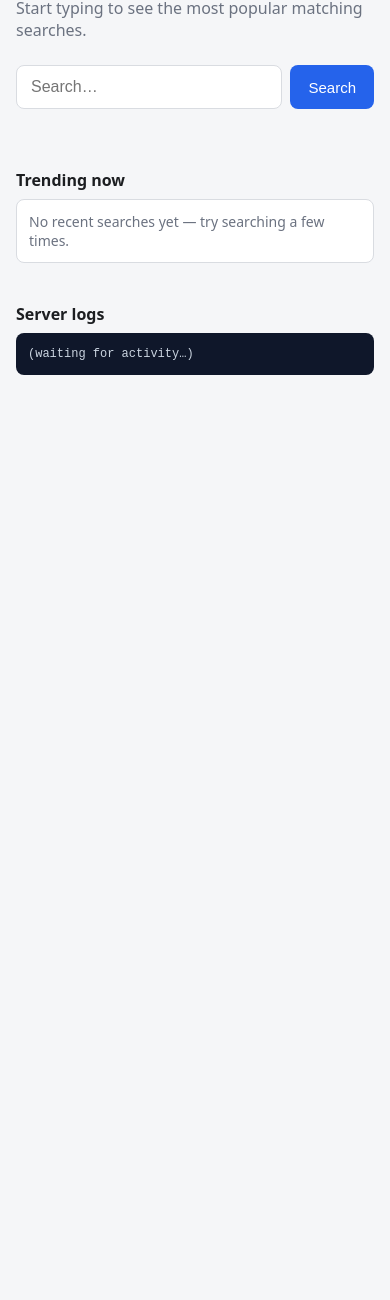
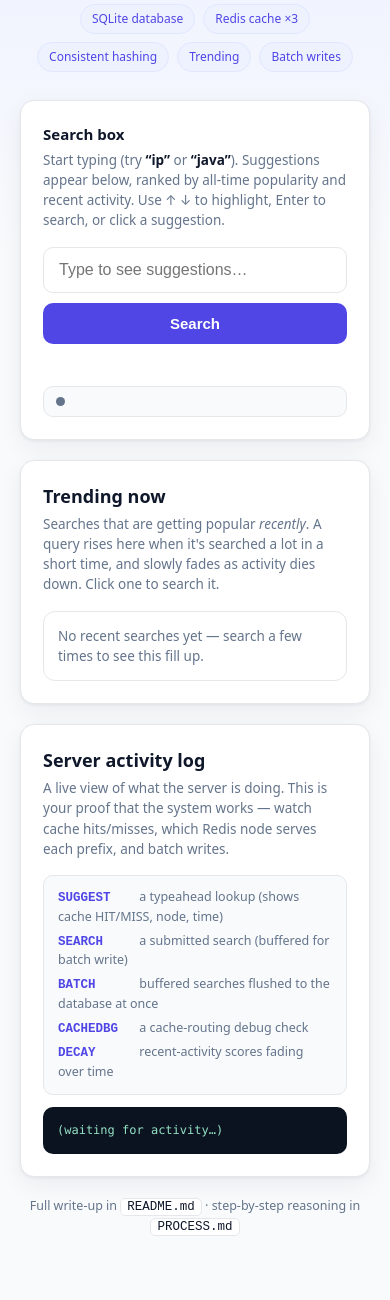
Before and after one commit to Divii2205/TypeAhead-System, a website: page public/index.html in a window 390 px wide. Shown: the part 93-1393 px from the top of the page. Before the commit the page ends 844 px from the top, so only its background shows below. Drawn offline with Linux system fonts and the light colour scheme; no server answers.

Commit message:
Redesign UI for clarity and fix startup cache health check
- public/: modern card-based layout with clear labels and plain-English
  descriptions for every section (search, trending, activity log), a tech-stack
  legend, a log-tag legend, and a live 'Cache HIT/MISS + node + time' indicator
  so the caching behaviour is visible. Responsive for small screens.
- server/cache.js: pingAll() now waits for each Redis connection to be ready
  before pinging, fixing a false 'nodes down' message at startup.
- Verified: assets serve 200, MISS then HIT on repeat lookups, startup reports
  all 3 nodes up.

```diff
--- a/public/index.html
+++ b/public/index.html
@@ -7,48 +7,92 @@
   <link rel="stylesheet" href="style.css" />
 </head>
 <body>
-  <main class="app">
+  <div class="page">
+
+    <!-- ===== Header ===== -->
+    <header class="hero">
       <h1>Search Typeahead</h1>
-    <p class="subtitle">Start typing to see the most popular matching searches.</p>
+      <div class="stack-pills" aria-label="Technology used">
+        <span class="pill">SQLite database</span>
+        <span class="pill">Redis cache ×3</span>
+        <span class="pill">Consistent hashing</span>
+        <span class="pill">Trending</span>
+        <span class="pill">Batch writes</span>
+      </div>
+    </header>
 
-    <!-- Search box + the suggestions dropdown that hangs below it -->
+    <!-- ===== Search card ===== -->
+    <section class="card">
+      <label class="field-label" for="search-input">Search box</label>
+      <p class="field-help">
+        Start typing (try <strong>“ip”</strong> or <strong>“java”</strong>). Suggestions appear
+        below, ranked by all-time popularity and recent activity. Use ↑ ↓ to highlight, Enter to
+        search, or click a suggestion.
+      </p>
+
       <div class="search-area">
         <div class="search-row">
-        <!-- autocomplete="off" stops the browser's own dropdown from covering ours -->
           <input
             id="search-input"
             type="text"
-          placeholder="Search…"
+            placeholder="Type to see suggestions…"
             autocomplete="off"
             aria-label="Search"
           />
           <button id="search-button" type="button">Search</button>
         </div>
 
-      <!-- Suggestions appear here. Hidden until there is something to show. -->
+        <!-- Suggestions dropdown -->
         <ul id="suggestions" class="suggestions" hidden></ul>
 
-      <!-- Small status line for loading / error / "no results" messages -->
+        <!-- Status line: loading / error / no-results -->
         <div id="status" class="status" role="status"></div>
       </div>
 
-    <!-- The dummy search response (filled in Step 3) -->
+      <!-- Live "behind the scenes" indicator for the most recent lookup -->
+      <div id="lookup-info" class="lookup-info" hidden>
+        <span class="lookup-dot"></span>
+        <span id="lookup-text"></span>
+      </div>
+
+      <!-- The dummy search response shown after you submit a search -->
       <div id="response" class="response" hidden></div>
+    </section>
 
-    <!-- Trending searches: queries with the most recent activity -->
-    <section class="trending">
-      <h2>Trending now</h2>
+    <!-- ===== Trending card ===== -->
+    <section class="card">
+      <h2 class="card-title">Trending now</h2>
+      <p class="field-help">
+        Searches that are getting popular <em>recently</em>. A query rises here when it's searched
+        a lot in a short time, and slowly fades as activity dies down. Click one to search it.
+      </p>
       <ol id="trending" class="trending-list">
-        <li class="trending-empty">No recent searches yet — try searching a few times.</li>
+        <li class="empty-row">No recent searches yet — search a few times to see this fill up.</li>
       </ol>
     </section>
 
-    <!-- Live server logs (proof of what the system is doing) -->
-    <section class="logs">
-      <h2>Server logs</h2>
+    <!-- ===== Activity log card ===== -->
+    <section class="card">
+      <h2 class="card-title">Server activity log</h2>
+      <p class="field-help">
+        A live view of what the server is doing. This is your proof that the system works — watch
+        cache hits/misses, which Redis node serves each prefix, and batch writes.
+      </p>
+      <ul class="legend">
+        <li><code>SUGGEST</code> a typeahead lookup (shows cache HIT/MISS, node, time)</li>
+        <li><code>SEARCH</code> a submitted search (buffered for batch write)</li>
+        <li><code>BATCH</code> buffered searches flushed to the database at once</li>
+        <li><code>CACHEDBG</code> a cache-routing debug check</li>
+        <li><code>DECAY</code> recent-activity scores fading over time</li>
+      </ul>
       <pre id="logs" class="logs-box">(waiting for activity…)</pre>
     </section>
-  </main>
+
+    <footer class="foot">
+      Full write-up in <code>README.md</code> · step-by-step reasoning in <code>PROCESS.md</code>
+    </footer>
+
+  </div>
 
   <script src="app.js"></script>
 </body>
--- a/public/style.css
+++ b/public/style.css
@@ -1,90 +1,169 @@
-/* style.css — simple, clean styling for the typeahead UI. */
+/* style.css — modern, clean, simple styling for the typeahead UI. */
 
 :root {
-  --bg: #f5f6f8;
+  --bg-1: #eef2ff;
+  --bg-2: #f8fafc;
   --card: #ffffff;
-  --border: #d9dce1;
-  --text: #1c1e21;
-  --muted: #6b7280;
-  --accent: #2563eb;
-  --accent-soft: #e8f0fe;
+  --border: #e5e7eb;
+  --text: #0f172a;
+  --muted: #64748b;
+  --accent: #4f46e5;
+  --accent-hover: #4338ca;
+  --accent-soft: #eef2ff;
+  --success: #059669;
+  --success-soft: #ecfdf5;
+  --warn: #b45309;
+  --warn-soft: #fffbeb;
+  --shadow: 0 1px 3px rgba(15, 23, 42, 0.06), 0 8px 24px rgba(15, 23, 42, 0.06);
+  --radius: 14px;
 }
 
 * {
   box-sizing: border-box;
 }
 
+html {
+  -webkit-text-size-adjust: 100%;
+}
+
 body {
   margin: 0;
-  font-family: system-ui, -apple-system, Segoe UI, Roboto, Helvetica, Arial, sans-serif;
-  background: var(--bg);
+  font-family: ui-sans-serif, system-ui, -apple-system, "Segoe UI", Roboto, Helvetica, Arial,
+    sans-serif;
+  color: var(--text);
+  background: linear-gradient(180deg, var(--bg-1) 0%, var(--bg-2) 340px);
+  min-height: 100vh;
+  line-height: 1.5;
+}
+
+.page {
+  max-width: 680px;
+  margin: 0 auto;
+  padding: 40px 20px 64px;
+}
+
+/* ===== Header ===== */
+.hero {
+  text-align: center;
+  margin-bottom: 28px;
+}
+
+.hero h1 {
+  margin: 0 0 8px;
+  font-size: 32px;
+  font-weight: 700;
+  letter-spacing: -0.02em;
+}
+
+.hero-sub {
+  margin: 0 auto;
+  max-width: 520px;
+  color: var(--muted);
+  font-size: 15px;
+}
+
+.stack-pills {
+  display: flex;
+  flex-wrap: wrap;
+  gap: 8px;
+  justify-content: center;
+  margin-top: 18px;
+}
+
+.pill {
+  font-size: 12px;
+  font-weight: 500;
+  color: var(--accent);
+  background: var(--accent-soft);
+  border: 1px solid #e0e7ff;
+  padding: 5px 11px;
+  border-radius: 999px;
+}
+
+/* ===== Cards ===== */
+.card {
+  background: var(--card);
+  border: 1px solid var(--border);
+  border-radius: var(--radius);
+  box-shadow: var(--shadow);
+  padding: 22px;
+  margin-bottom: 20px;
+}
+
+.card-title {
+  margin: 0 0 4px;
+  font-size: 18px;
+  font-weight: 650;
+}
+
+.field-label {
+  display: block;
+  font-size: 15px;
+  font-weight: 650;
+  margin-bottom: 4px;
+}
+
+.field-help {
+  margin: 0 0 16px;
+  color: var(--muted);
+  font-size: 13.5px;
+}
+
+.field-help strong {
   color: var(--text);
 }
 
-.app {
-  max-width: 640px;
-  margin: 48px auto;
-  padding: 0 16px;
-}
-
-h1 {
-  margin: 0 0 4px;
-  font-size: 28px;
-}
-
-.subtitle {
-  margin: 0 0 24px;
-  color: var(--muted);
-}
-
-/* --- Search box + dropdown --------------------------------------------------- */
+/* ===== Search box + dropdown ===== */
 .search-area {
-  position: relative; /* so the dropdown can sit right under the input */
+  position: relative;
 }
 
 .search-row {
   display: flex;
-  gap: 8px;
+  gap: 10px;
 }
 
 #search-input {
   flex: 1;
-  padding: 12px 14px;
+  padding: 13px 15px;
   font-size: 16px;
-  border: 1px solid var(--border);
-  border-radius: 8px;
-  background: var(--card);
+  border: 1.5px solid var(--border);
+  border-radius: 10px;
+  background: #fff;
   outline: none;
+  transition: border-color 0.15s, box-shadow 0.15s;
 }
 
 #search-input:focus {
   border-color: var(--accent);
-  box-shadow: 0 0 0 3px var(--accent-soft);
+  box-shadow: 0 0 0 4px var(--accent-soft);
 }
 
 #search-button {
-  padding: 0 18px;
+  padding: 0 22px;
   font-size: 15px;
+  font-weight: 600;
   color: #fff;
   background: var(--accent);
   border: none;
-  border-radius: 8px;
+  border-radius: 10px;
   cursor: pointer;
+  transition: background 0.15s;
 }
 
 #search-button:hover {
-  background: #1d4ed8;
+  background: var(--accent-hover);
 }
 
-/* The dropdown list of suggestions */
+/* Suggestions dropdown */
 .suggestions {
   list-style: none;
-  margin: 6px 0 0;
-  padding: 4px;
-  background: var(--card);
+  margin: 8px 0 0;
+  padding: 6px;
+  background: #fff;
   border: 1px solid var(--border);
-  border-radius: 8px;
-  box-shadow: 0 6px 18px rgba(0, 0, 0, 0.08);
+  border-radius: 12px;
+  box-shadow: var(--shadow);
   position: absolute;
   left: 0;
   right: 0;
@@ -95,12 +174,12 @@ h1 {
   display: flex;
   justify-content: space-between;
   align-items: center;
-  padding: 9px 10px;
-  border-radius: 6px;
+  padding: 10px 12px;
+  border-radius: 8px;
   cursor: pointer;
+  transition: background 0.1s;
 }
 
-/* Highlight: applied both on mouse hover and on keyboard arrow navigation */
 .suggestions li:hover,
 .suggestions li.active {
   background: var(--accent-soft);
@@ -112,49 +191,89 @@ h1 {
 
 .suggestions .count {
   color: var(--muted);
-  font-size: 13px;
+  font-size: 12.5px;
   font-variant-numeric: tabular-nums;
+  background: #f1f5f9;
+  padding: 2px 8px;
+  border-radius: 999px;
 }
 
-/* --- Status + response ------------------------------------------------------- */
+/* ===== Status + lookup info + response ===== */
 .status {
-  min-height: 20px;
-  margin-top: 8px;
-  font-size: 14px;
+  min-height: 18px;
+  margin-top: 10px;
+  font-size: 13.5px;
   color: var(--muted);
 }
 
 .status.error {
-  color: #b91c1c;
+  color: #dc2626;
+}
+
+.lookup-info {
+  display: flex;
+  align-items: center;
+  gap: 8px;
+  margin-top: 14px;
+  padding: 10px 12px;
+  border-radius: 10px;
+  font-size: 13px;
+  background: #f8fafc;
+  border: 1px solid var(--border);
+  color: var(--muted);
+}
+
+.lookup-dot {
+  width: 9px;
+  height: 9px;
+  border-radius: 50%;
+  background: var(--muted);
+  flex: none;
+}
+
+.lookup-info.hit .lookup-dot {
+  background: var(--success);
+}
+.lookup-info.hit {
+  background: var(--success-soft);
+  border-color: #a7f3d0;
+  color: #047857;
+}
+
+.lookup-info.miss .lookup-dot {
+  background: var(--warn);
+}
+.lookup-info.miss {
+  background: var(--warn-soft);
+  border-color: #fde68a;
+  color: var(--warn);
+}
+
+.lookup-info code {
+  background: rgba(0, 0, 0, 0.06);
+  padding: 1px 6px;
+  border-radius: 5px;
+  font-size: 12px;
 }
 
 .response {
-  margin-top: 20px;
-  padding: 12px 14px;
-  background: #ecfdf5;
+  margin-top: 16px;
+  padding: 13px 15px;
+  background: var(--success-soft);
   border: 1px solid #a7f3d0;
-  border-radius: 8px;
+  border-radius: 10px;
   font-size: 15px;
+  color: #065f46;
 }
 
-/* --- Trending panel ---------------------------------------------------------- */
-.trending {
-  margin-top: 32px;
-}
-
-.trending h2 {
-  font-size: 16px;
-  margin: 0 0 8px;
-}
-
+/* ===== Trending ===== */
 .trending-list {
   margin: 0;
   padding-left: 0;
   list-style: none;
   counter-reset: rank;
   border: 1px solid var(--border);
-  border-radius: 8px;
-  background: var(--card);
+  border-radius: 12px;
   overflow: hidden;
 }
 
@@ -163,10 +282,11 @@ h1 {
   display: flex;
   justify-content: space-between;
   align-items: center;
-  padding: 9px 12px 9px 36px;
+  padding: 11px 14px 11px 40px;
   position: relative;
   cursor: pointer;
   border-top: 1px solid var(--border);
+  transition: background 0.1s;
 }
 
 .trending-item:first-child {
@@ -176,42 +296,98 @@ h1 {
 .trending-item::before {
   content: counter(rank);
   position: absolute;
-  left: 12px;
-  color: var(--muted);
-  font-size: 13px;
-  font-variant-numeric: tabular-nums;
+  left: 14px;
+  width: 18px;
+  text-align: center;
+  color: #fff;
+  background: var(--accent);
+  border-radius: 50%;
+  font-size: 11px;
+  font-weight: 600;
+  line-height: 18px;
 }
 
 .trending-item:hover {
   background: var(--accent-soft);
 }
 
-.trending-empty {
-  padding: 12px;
-  color: var(--muted);
-  font-size: 14px;
+.trending-item .term {
+  font-weight: 500;
 }
 
-/* --- Logs panel -------------------------------------------------------------- */
-.logs {
-  margin-top: 40px;
+.trending-item .count {
+  color: var(--muted);
+  font-size: 12.5px;
+  font-variant-numeric: tabular-nums;
 }
 
-.logs h2 {
-  font-size: 16px;
-  margin: 0 0 8px;
+.empty-row {
+  padding: 14px;
+  color: var(--muted);
+  font-size: 13.5px;
+}
+
+/* ===== Activity log ===== */
+.legend {
+  list-style: none;
+  margin: 0 0 12px;
+  padding: 12px 14px;
+  background: #f8fafc;
+  border: 1px solid var(--border);
+  border-radius: 10px;
+  font-size: 12.5px;
+  color: var(--muted);
+  display: grid;
+  gap: 5px;
+}
+
+.legend code {
+  display: inline-block;
+  min-width: 78px;
+  color: var(--accent);
+  font-weight: 600;
 }
 
 .logs-box {
-  max-height: 220px;
+  max-height: 240px;
   overflow: auto;
   margin: 0;
-  padding: 12px;
-  background: #0f172a;
-  color: #cbd5e1;
-  border-radius: 8px;
+  padding: 14px;
+  background: #0b1220;
+  color: #94e2c4;
+  border-radius: 10px;
   font-size: 12px;
-  line-height: 1.5;
+  line-height: 1.6;
   white-space: pre-wrap;
   word-break: break-word;
+  font-family: ui-monospace, "SF Mono", "Cascadia Code", Consolas, monospace;
 }
+
+/* ===== Footer ===== */
+.foot {
+  text-align: center;
+  color: var(--muted);
+  font-size: 12.5px;
+  margin-top: 8px;
+}
+
+.foot code {
+  color: var(--text);
+  background: #fff;
+  border: 1px solid var(--border);
+  padding: 1px 6px;
+  border-radius: 5px;
+}
+
+/* ===== Small screens ===== */
+@media (max-width: 520px) {
+  .hero h1 {
+    font-size: 26px;
+  }
+  .search-row {
+    flex-direction: column;
+  }
+  #search-button {
+    padding: 12px;
+  }
+}
```
Also changed, not shown: public/app.js (+22 -0 lines), server/cache.js (+33 -6 lines). Lines whose indentation alone changed are shown as unchanged.
